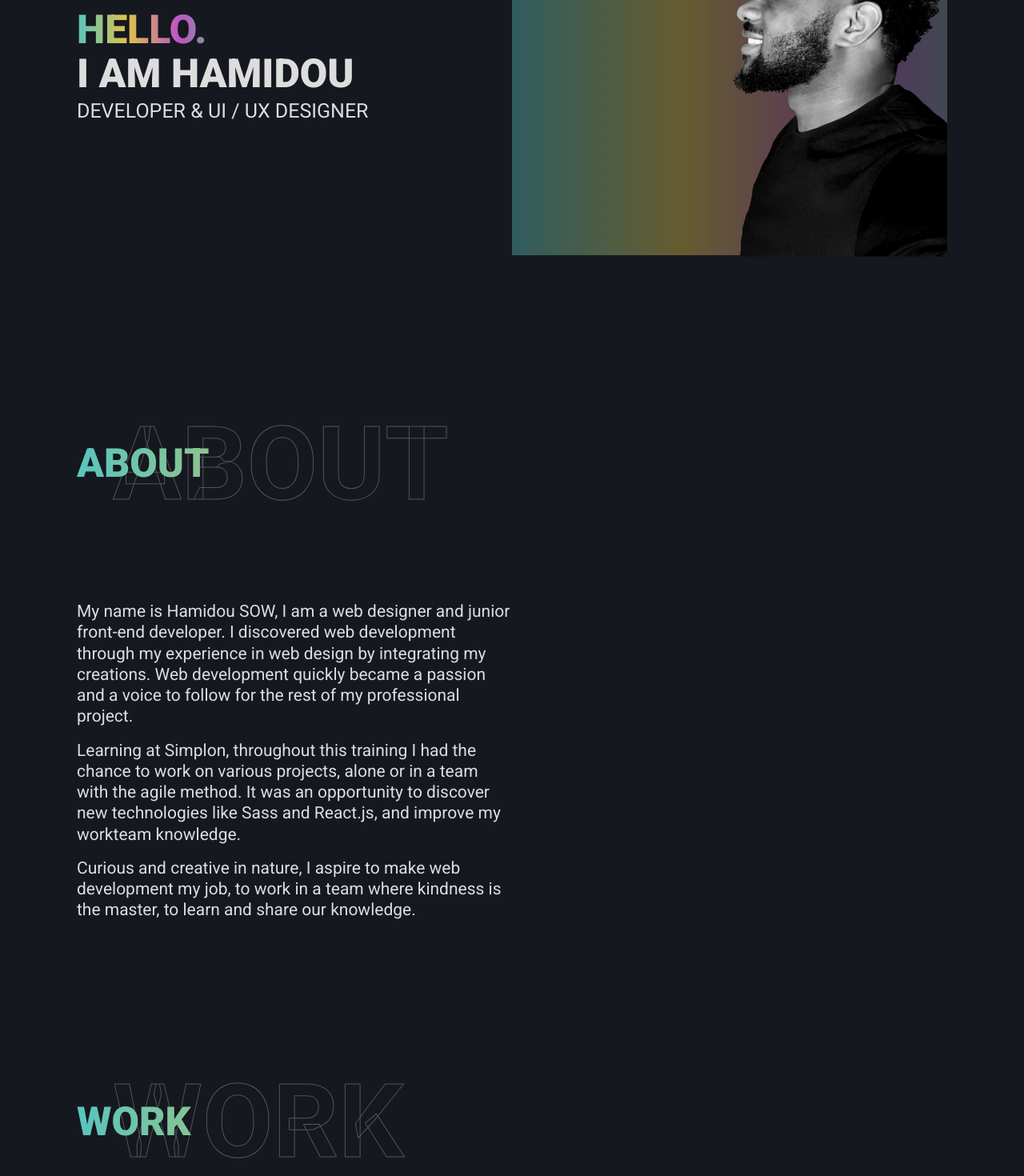
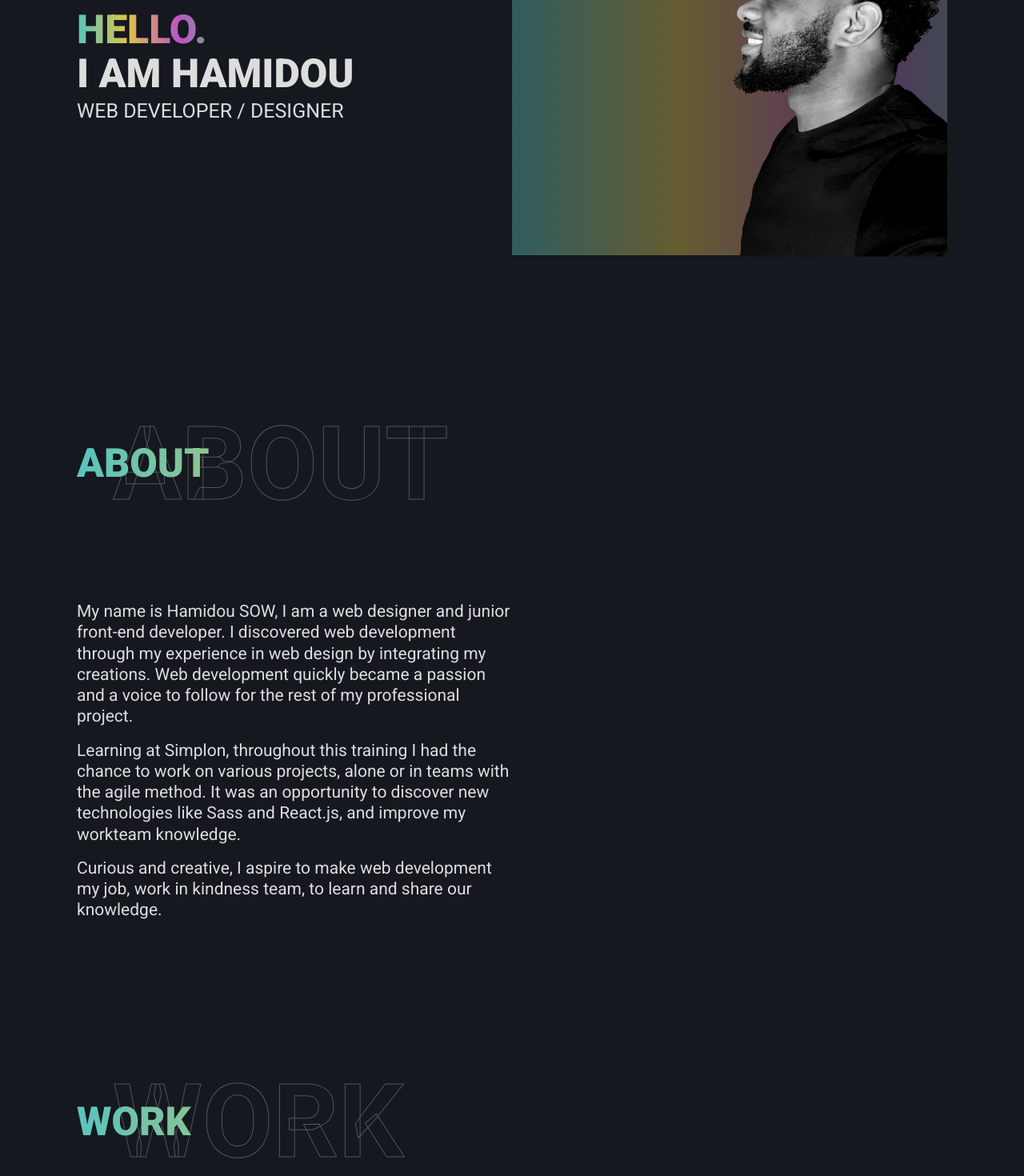
Before and after one commit to hamidousow/hamidousow, a React (Create React App) app: page / in a window 1280 px wide. Shown: the part 360-1830 px from the top of the page at 80% size. Built offline with nearby package versions, Linux system fonts and the light colour scheme.

Commit message:
text edited

```diff
--- a/src/components/about/About.js
+++ b/src/components/about/About.js
@@ -14,11 +14,11 @@ const About = () => {
                 </p>
                 <br/>
                 <p className="text">
-                Learning at Simplon, throughout this training I had the chance to work on various projects, alone or in a team with the agile method. It was an opportunity to discover new technologies like Sass and React.js, and improve my workteam knowledge.
+                Learning at Simplon, throughout this training I had the chance to work on various projects, alone or in teams with the agile method. It was an opportunity to discover new technologies like Sass and React.js, and improve my workteam knowledge.
                 </p>
                 <br/>
                 <p className="text">
-                Curious and creative in nature, I aspire to make web development my job, to work in a team where kindness is the master, to learn and share our knowledge.
+                Curious and creative, I aspire to make web development my job, work in kindness team, to learn and share our knowledge.
                 </p>
             </RichText>
         </Section>
--- a/src/components/contact/Contact.js
+++ b/src/components/contact/Contact.js
@@ -11,7 +11,7 @@ const Contact = () => {
             <WrapTitle sectionTitle={"contact"} />
             <RichText>
                 <p className="text">
-                    I'm available now, if you search a ambitious and creative web developer
+                    I'm available now, if you search an ambitious and creative web developer
                 </p>
             </RichText>
 
--- a/src/components/heroSection/HeroSection.js
+++ b/src/components/heroSection/HeroSection.js
@@ -12,7 +12,7 @@ const HeroSection = () => {
                     <h1 className="bigTitle">
                         <span className="gradient-title"> Hello. </span>
                         <br/>I am Hamidou</h1>
-                    <p className="smallTitle">developer & ui / ux designer</p>
+                    <p className="smallTitle">Web developer / designer</p>
                 </div>
                 <div className="rightContent">
                     <img src={heroImg} className="heroImg" alt="Hamidou SOW"/>
```
